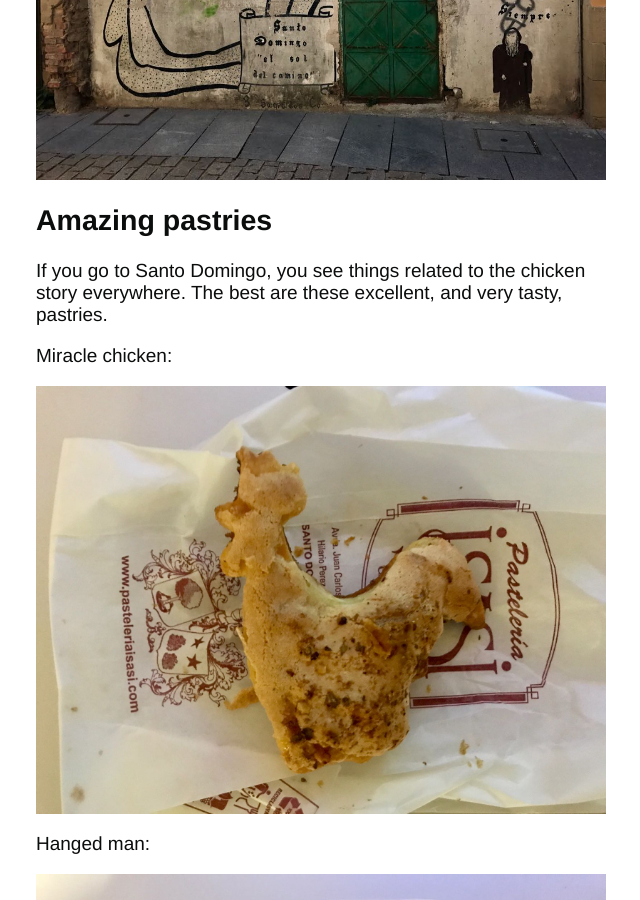
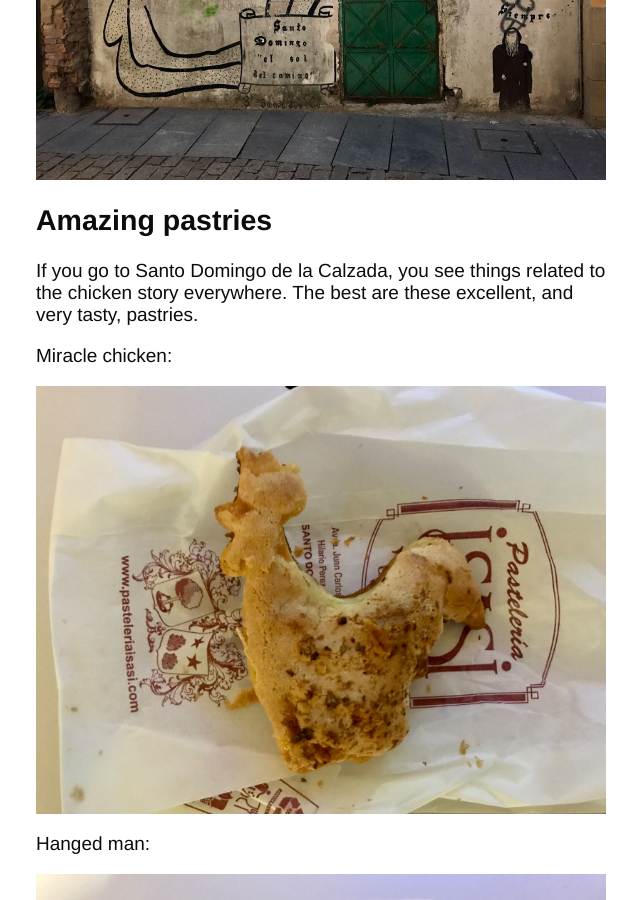
Before and after one commit to tombye/trexit, a Jekyll site: the page built from _posts/2017-09-15-santo-domingo-and-the-chicken.markdown, in a window 1280 px wide and 900 px high, scrolled down 2250 px. Shown: the whole window, without its empty margins (124-764 px from the left). Built offline with Jekyll 4.4.1, drawn with Linux system fonts in a browser that asks for light colours.

Commit message:
Update 2017-09-15-santo-domingo-and-the-chicken.markdown

```diff
--- a/_posts/2017-09-15-santo-domingo-and-the-chicken.markdown
+++ b/_posts/2017-09-15-santo-domingo-and-the-chicken.markdown
@@ -37,7 +37,7 @@ See?
 
 ## Amazing pastries
 
-If you go to Santo Domingo, you see things related to the chicken story everywhere. The best are these excellent, and very tasty, pastries.
+If you go to Santo Domingo de la Calzada, you see things related to the chicken story everywhere. The best are these excellent, and very tasty, pastries.
 
 Miracle chicken:
 
```
